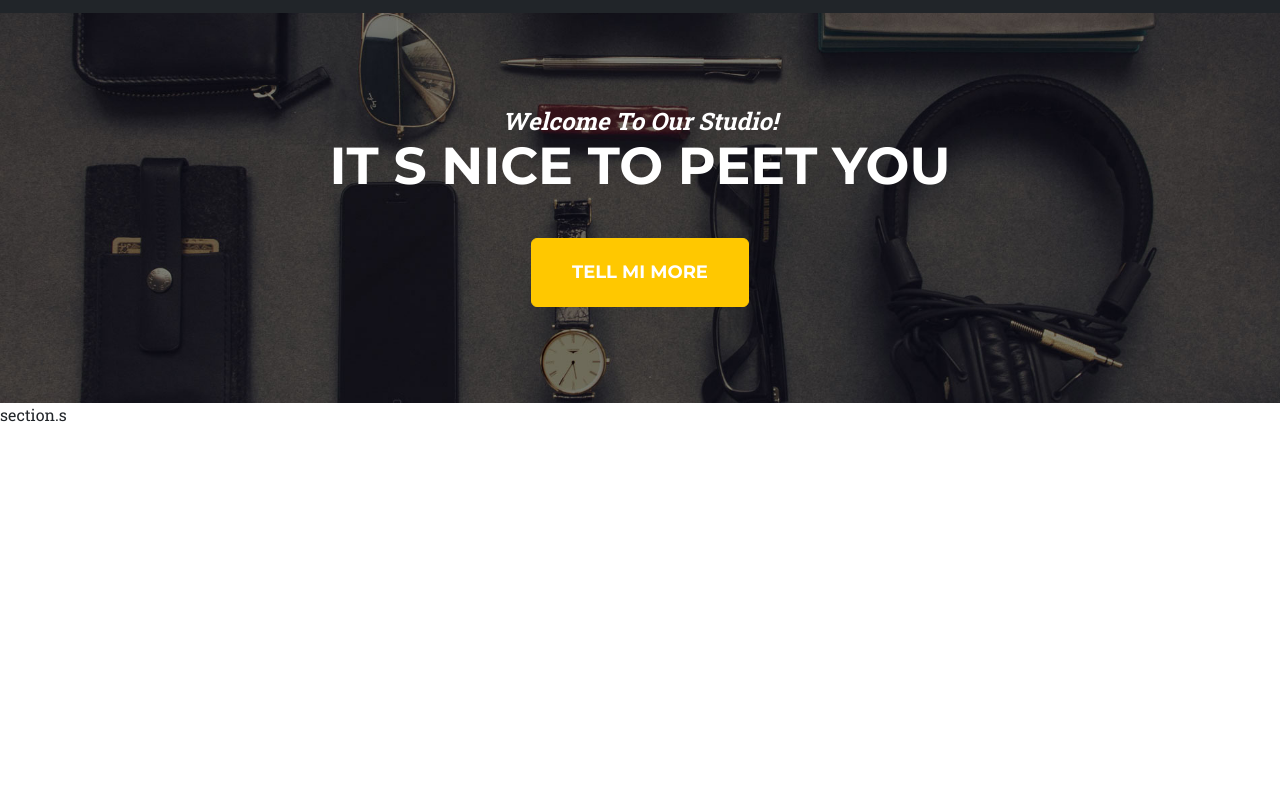
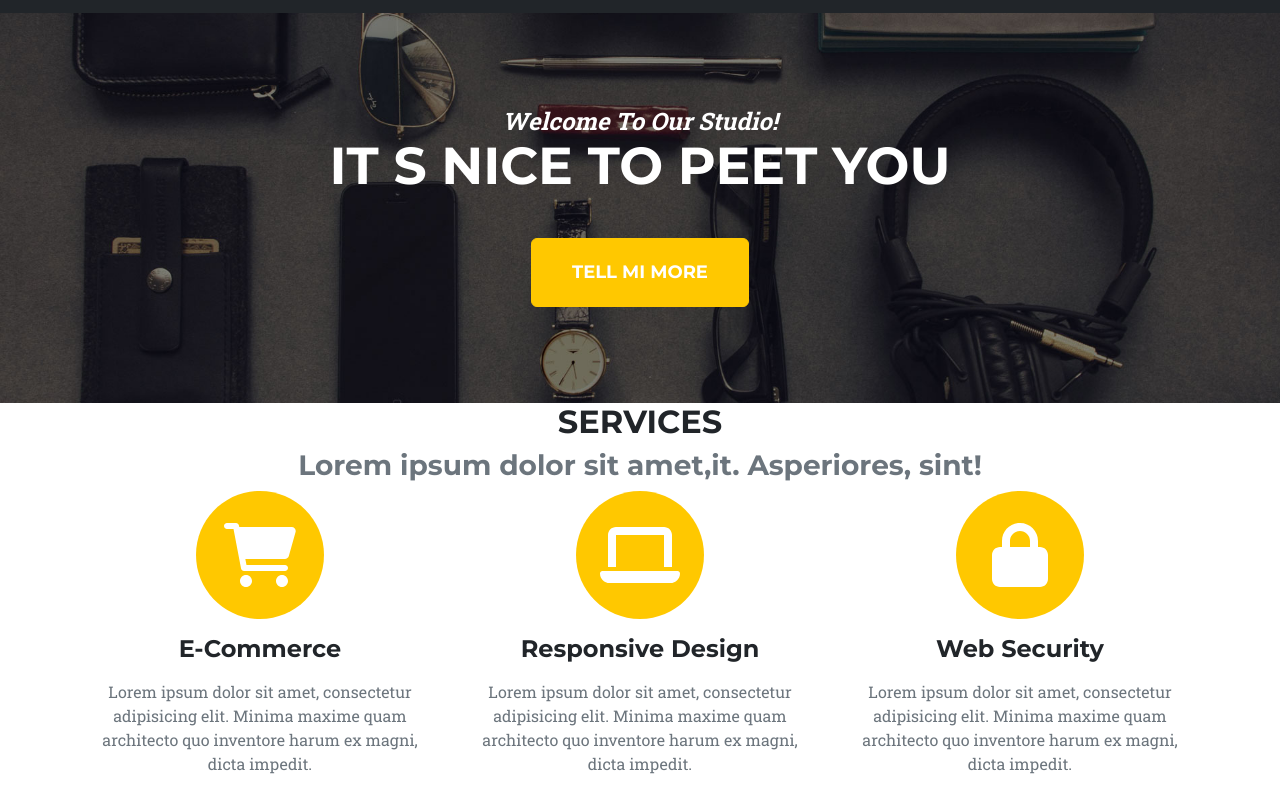
Before and after one commit to Sabci0/Bootstrap__Template, a website: page index.html in a window 1280 px wide. Shown: the part 59-851 px from the top of the page. Before the commit the page ends 800 px from the top, so only its background shows below. Drawn offline with nearby package versions, Linux system fonts and the light colour scheme; files that its build step writes are made by us from their sources.

Commit message:
end of day, create services section

```diff
--- a/index.html
+++ b/index.html
@@ -9,6 +9,7 @@
     <link href="https://fonts.googleapis.com/css?family=Montserrat:400,700" rel="stylesheet" type="text/css" />
     <link href="https://fonts.googleapis.com/css?family=Roboto+Slab:400,100,300,700" rel="stylesheet" type="text/css" />
     <script src="https://use.fontawesome.com/releases/v6.1.0/js/all.js" crossorigin="anonymous"></script>
+    <script src="./src/scripts/modal.js" async defer></script>
     <title>Bootstrap Template</title>
 </head>
 <body>
@@ -46,7 +47,42 @@
     </div>
 </header>
 
-section.s
+<section class="section" id="services">
+    <div class="container">
+        <div class="row text-center">
+            <div class="col text-center">
+                <h2 class="heading text-uppercase">services</h2>
+                <h3 class="subheading text-muted">Lorem ipsum dolor sit amet,it. Asperiores, sint!</h3>
+            </div>
+        </div>
+        <div class="row text-center">
+            <div class="col-md-4">
+                        <span class="fa-stack fa-4x">
+                            <i class="fas fa-circle fa-stack-2x text-primary"></i>
+                            <i class="fas fa-shopping-cart fa-stack-1x fa-inverse"></i>
+                        </span>
+                <h4 class="my-3">E-Commerce</h4>
+                <p class="text-muted">Lorem ipsum dolor sit amet, consectetur adipisicing elit. Minima maxime quam architecto quo inventore harum ex magni, dicta impedit.</p>
+            </div>
+            <div class="col-md-4">
+                        <span class="fa-stack fa-4x">
+                            <i class="fas fa-circle fa-stack-2x text-primary"></i>
+                            <i class="fas fa-laptop fa-stack-1x fa-inverse"></i>
+                        </span>
+                <h4 class="my-3">Responsive Design</h4>
+                <p class="text-muted">Lorem ipsum dolor sit amet, consectetur adipisicing elit. Minima maxime quam architecto quo inventore harum ex magni, dicta impedit.</p>
+            </div>
+            <div class="col-md-4">
+                        <span class="fa-stack fa-4x">
+                            <i class="fas fa-circle fa-stack-2x text-primary"></i>
+                            <i class="fas fa-lock fa-stack-1x fa-inverse"></i>
+                        </span>
+                <h4 class="my-3">Web Security</h4>
+                <p class="text-muted">Lorem ipsum dolor sit amet, consectetur adipisicing elit. Minima maxime quam architecto quo inventore harum ex magni, dicta impedit.</p>
+            </div>
+        </div>
+    </div>
+</section>
 
 </body>
 </html>
```
Also changed, not shown: src/scripts/modal.js (added).
